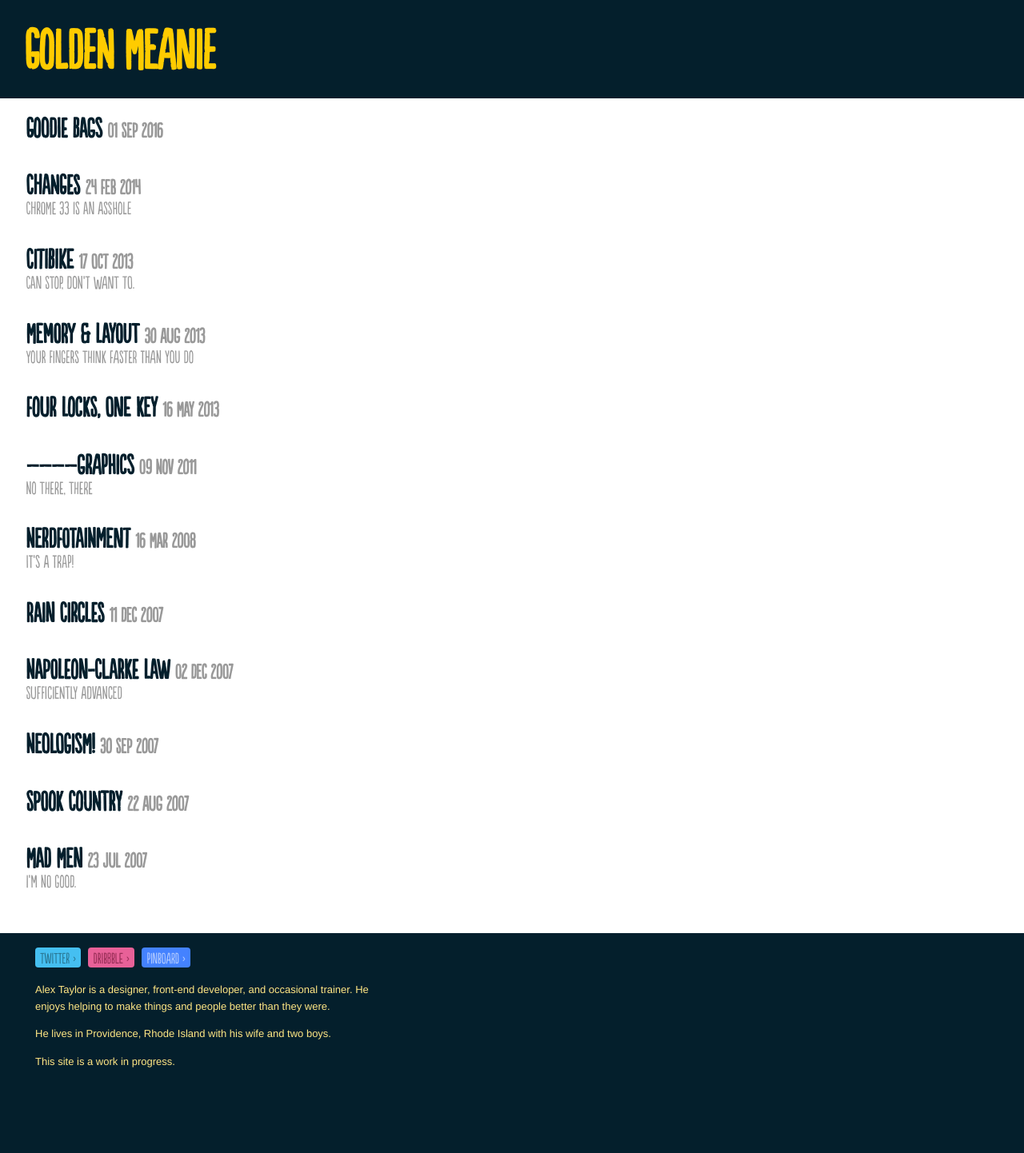
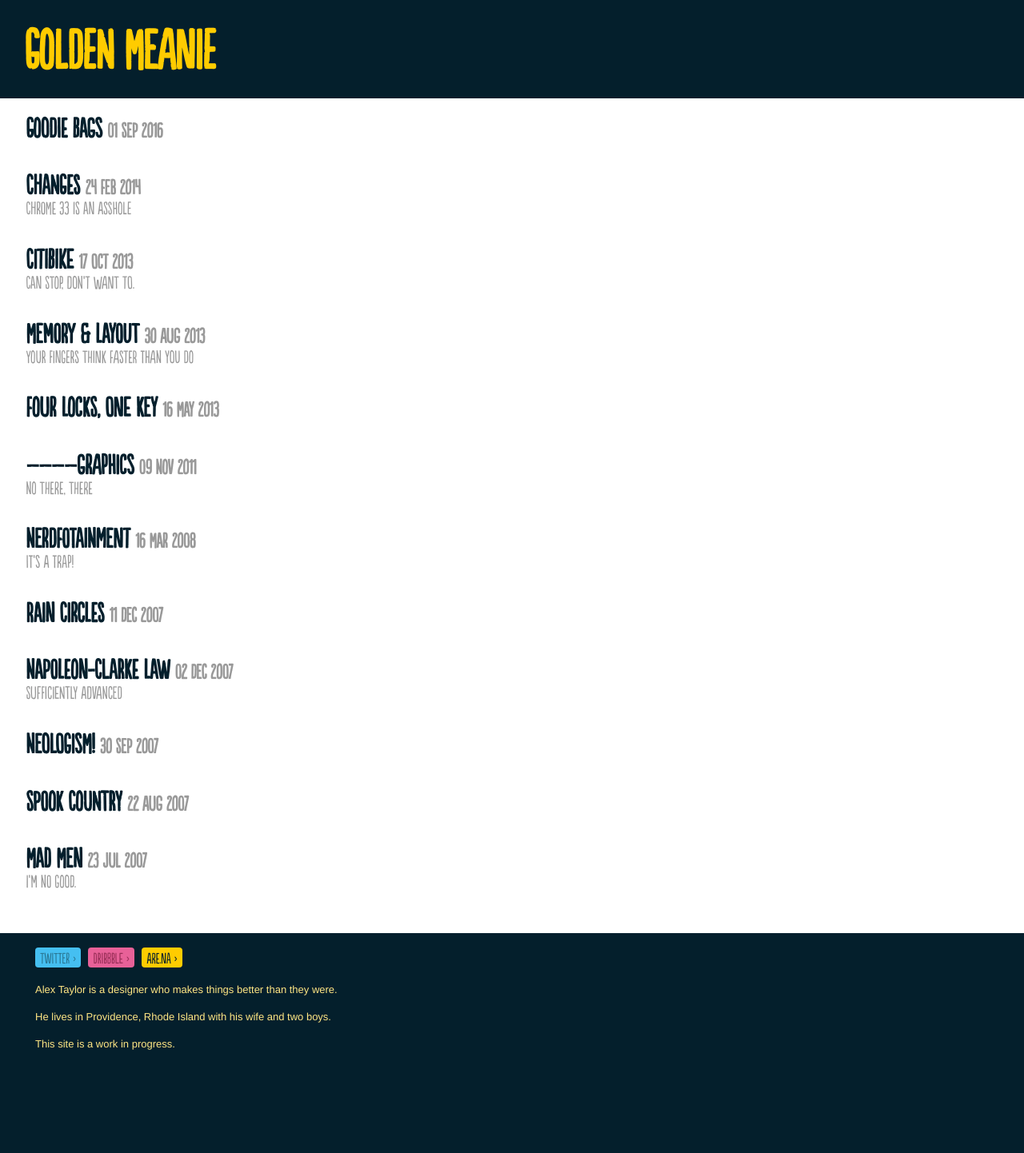
Before and after one commit to goldenmeanie/gmne, a Jekyll site: the page built from index.html, in a window 1280 px wide. Shown: the whole page at 80% size. Built offline with Jekyll 4.4.1, drawn with Linux system fonts in a browser that asks for light colours.

Commit message:
Tweak bio line and replace pinboard with are.na

```diff
--- a/_includes/bio.html
+++ b/_includes/bio.html
@@ -1,6 +1,6 @@
 <section class="bio">
   <p>
-    Alex Taylor is a designer, front-end developer, and occasional trainer. He enjoys helping to make things and people better than they were.
+    Alex Taylor is a designer who makes things better than they were.
   </p>
   <p>
     He lives in Providence, Rhode Island with his wife and two boys.
--- a/_includes/nav.html
+++ b/_includes/nav.html
@@ -2,5 +2,5 @@
   <!-- <a href="/" class="home">Home</a> -->
   <a href="http://twitter.com/goldenmeanie" title="Link out to Dribbble" class="service twitter" target="_blank">twitter</a>
   <a href="http://dribbble.com/goldenmeanie" title="Link out to Dribbble" class="service dribbble" target="_blank">dribbble</a>
-  <a href="http://pinboard.com/u:goldenmeanie" title="Link out to Pinboard Bookmarks" class="service pinboard" target="_blank">Pinboard</a>
+  <a href="http://are.na/alextaylor" title="Visual bookmarks" class="service are-na" target="_blank">Are.na</a>
 </nav>
```
